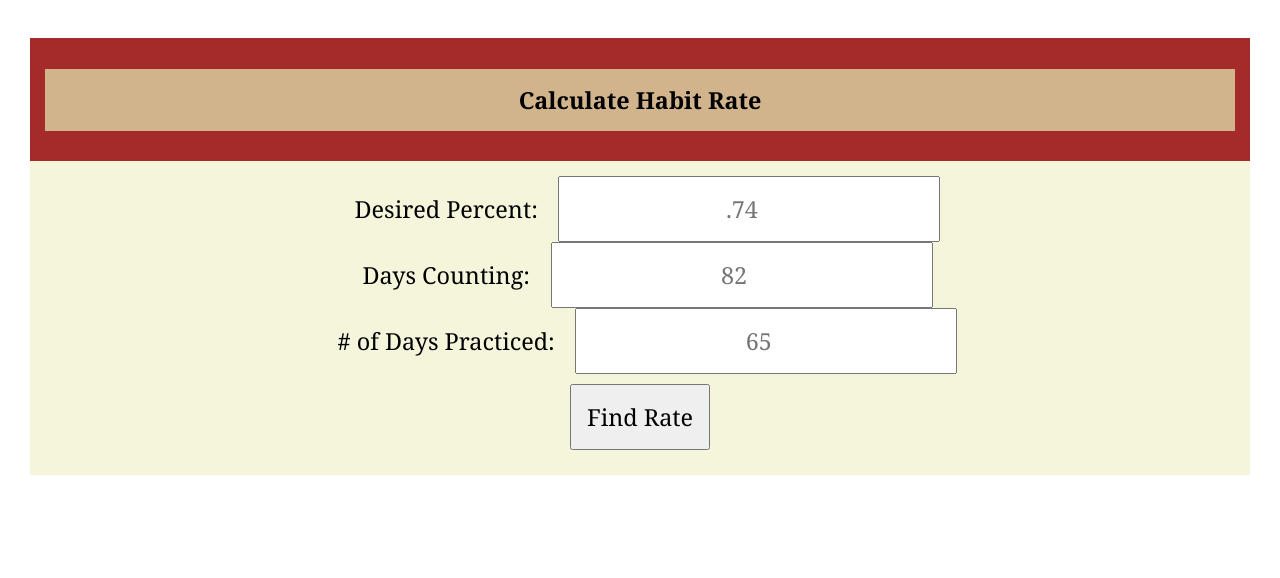
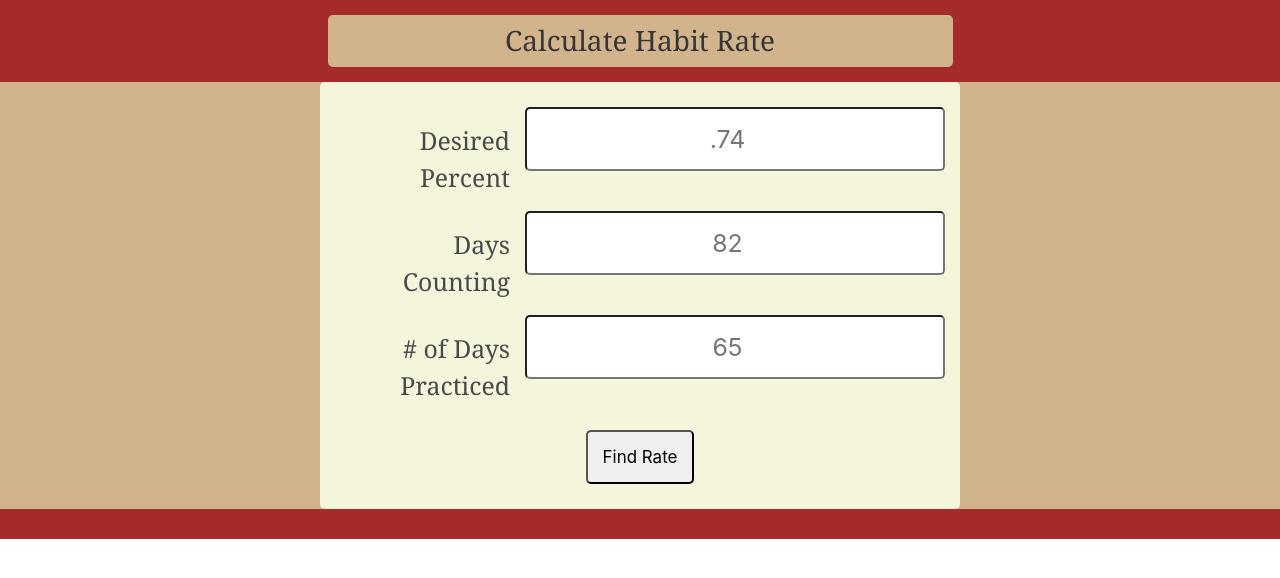
Before and after one commit to J-Sut/habit-rate-calculator, a plain HTML site: page index.html in a window 1280 px wide. Drawn offline with Linux system fonts and the light colour scheme.

Commit message:
refined appearance

```diff
--- a/index.html
+++ b/index.html
@@ -3,23 +3,34 @@
 <head>
 	<title>days to 70%</title>
 	<link rel="stylesheet" type="text/css" href="main.css">
-
+	<link rel="stylesheet" type="text/css" href="bulma.css">
 </head>
 <body>
 	<header>
 		<h1 class="title">Calculate Habit Rate</h1>
 	</header>
 	<form>
-		<label>Desired Percent:</label>
-		<input placeholder=".74" class="desired-percent" type="number" name="desired-percent"> <br>
-		<label>Days Counting:</label>
-		<input placeholder="82"class="days-counting" type="number" name="days-counting"> <br>
-		<label># of Days Practiced:</label>
-		<input placeholder="65"class="days-practiced" type="number" name="days-practiced"> <br>
+		<table>
+			<tr>
+				<td><label>Desired Percent</label></td>
+				<td><input placeholder=".74" class="desired-percent" type="number" name="desired-percent"></td>
+			</tr>
+			<tr>
+				<td><label>Days Counting</label></td>
+			 	<td><input placeholder="82"class="days-counting" type="number" name="days-counting"></td>
+ 			</tr>
+			<tr>
+				<td><label># of Days Practiced</label></td>
+			 	<td><input placeholder="65"class="days-practiced" type="number" name="days-practiced"></td>
+ 			</tr>
+		</table>
 		<button id="checkButton" type="button" >Find Rate</button>
 	</form>
-	<div class="days-display hidden"></div>
+
 <script type="text/javascript" src="jquery-3.1.1.min.js"></script>
 <script type="text/javascript" src='app.js'></script>
 </body>
+<footer>
+	<div class="days-display hidden"></div>
+</footer>
 </html>
--- a/main.css
+++ b/main.css
@@ -5,6 +5,7 @@
 	text-align: center;
 	font-size: 1.1em;
 	font-family: Georgia, Helvetica;
+
 }
 
 header {
@@ -12,17 +13,48 @@ header {
 	max-width: 100%;
 }
 
+body {
+	background-color: tan;
+}
+
 form {
-	max-width: 100%;
+	max-width: 50%;
 	background-color: beige;
+	border-radius: 5px;
+	padding-top: 25px;
+	padding-bottom: 25px;
+
 }
+
+label {
+	text-align: right;
+	display: table-cell;
+	vertical-align: center;
+}
+
+input {
+	border-radius: 5px;
+}
+
+footer {
+	background-color: brown;
+	height: 100%;
+	text-align: center ;
+}
+
 
 .title {
 	background-color: tan;
+	max-width: 50%;
+	margin-right: auto;
+	margin-left: auto;
+	padding: 10px 25px 10px 25px;
+	border-radius: 5px;
 }
 
 #checkButton {
-	margin: 10px;
+	margin-top: 10px;
+	border-radius: 5px;
 }
 
 .days-display {
@@ -35,15 +67,3 @@ form {
 .hidden {
 	display: none;
 }
-
-.columns {
-
-}
-
-#column1 {
-	background-color: black;
-}
-
-#column2 {
-	background-color: black;
-}
```
